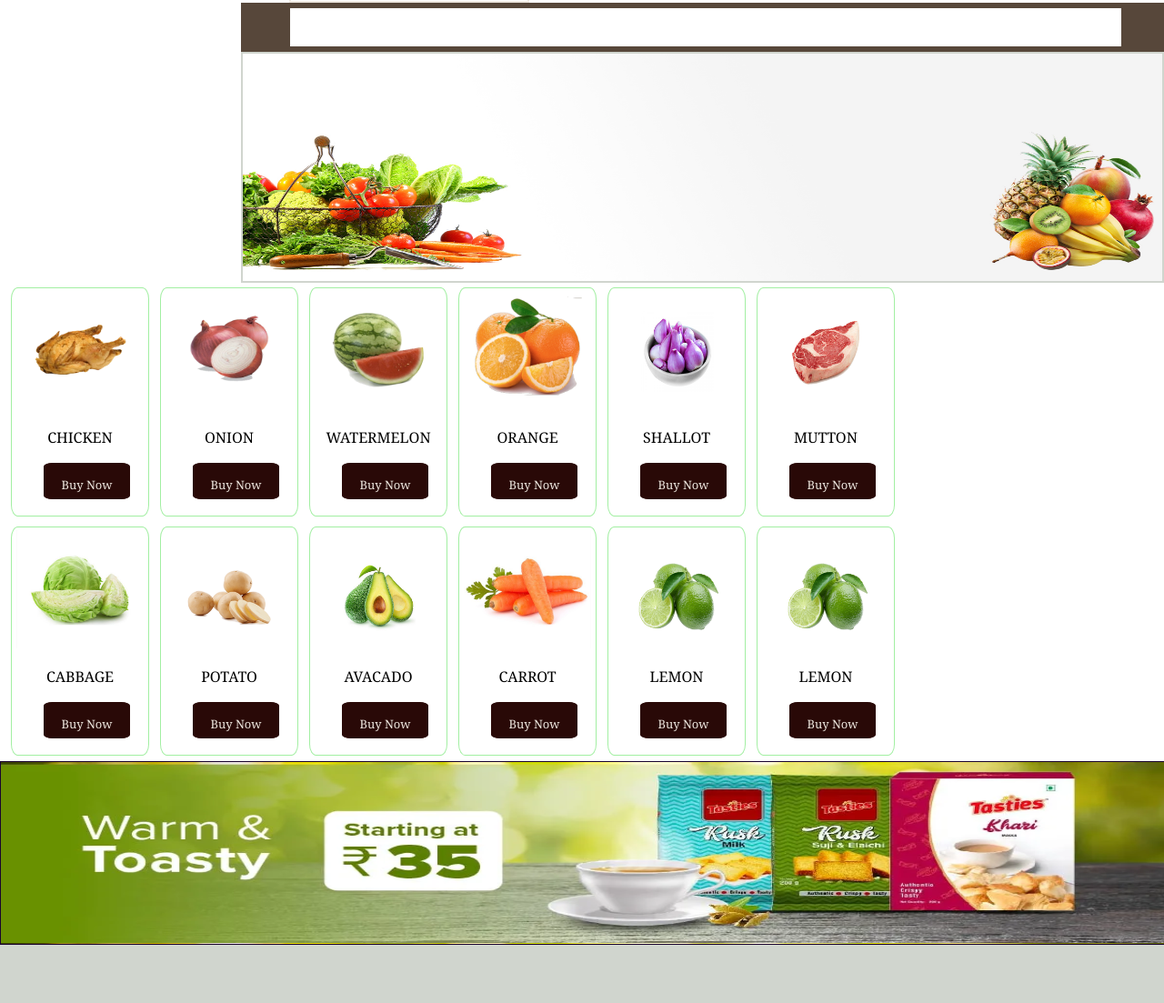
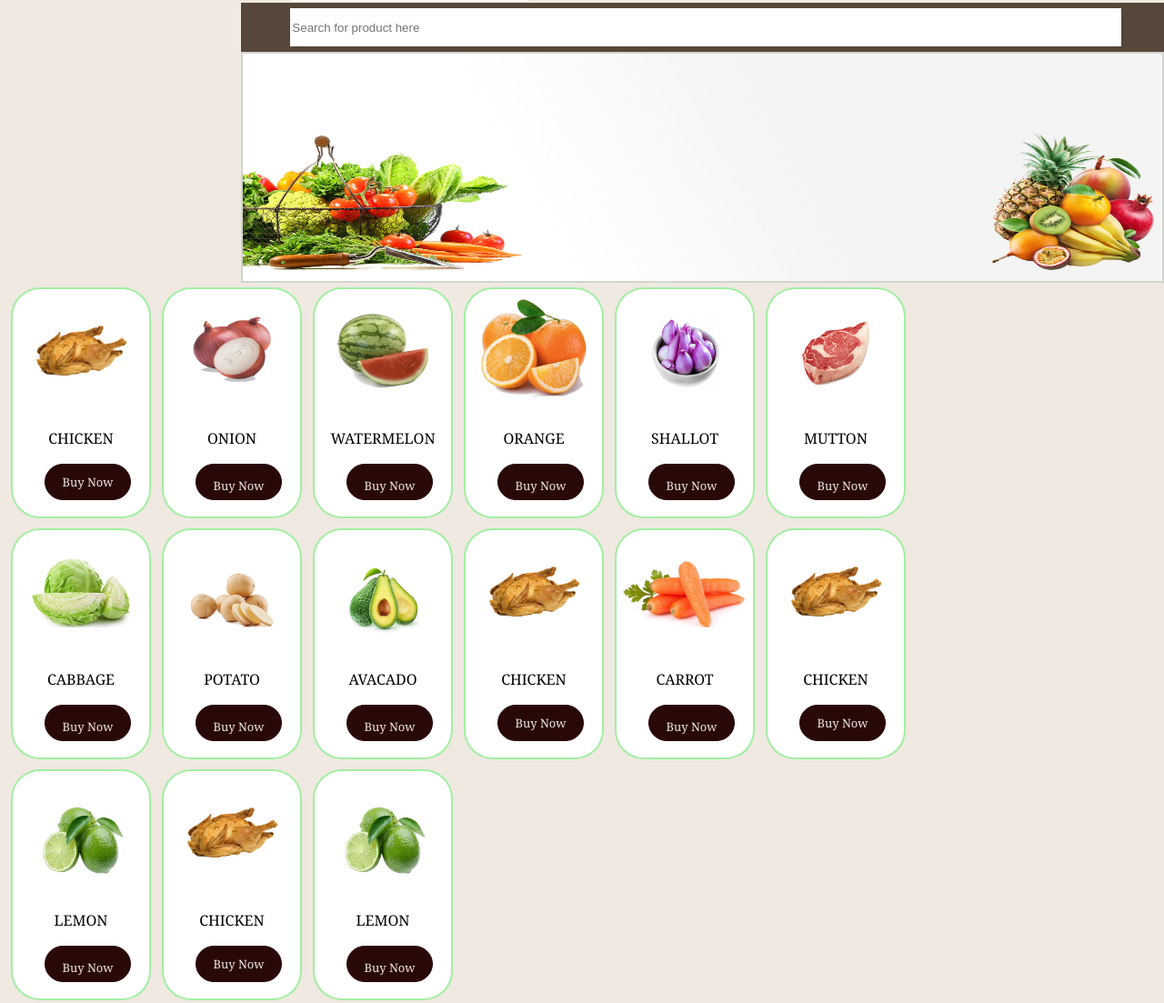
Before and after one commit to ajibha-hauva/ajibha_ecomwebsite, a plain HTML site: page index.html in a window 1280 px wide. Shown: the part 544-1647 px from the top of the page at 91% size. Drawn offline with Linux system fonts and the light colour scheme.

Commit message:
first commit

```diff
--- a/index.css
+++ b/index.css
@@ -1,6 +1,6 @@
 *
 body{
-    background: #fff;
+    background: #efe9e1;
     margin: auto;
 }
 
@@ -32,14 +32,12 @@ header{
 #nav a{
     font-size: 30px;
     color: #efe9e1;
+    text-transform: yellowgreen;
     float:right;
     margin-right: 5px;
     margin-top: 20px;
     justify-content: space-between;
     padding: 2px 1%;
-}
-.navbar{
-
 }
 
 /*search by category*/
@@ -95,8 +93,8 @@ header{
 }
 
 .container{
-    border: 1px double rgba(101, 228, 101, 0.605);
-    border-radius: 5%;
+    border: 2px solid rgba(101, 228, 101, 0.605);
+    border-radius: 2rem;
     background-color: white;
     height: 250px;
     width: 150px ;
@@ -108,6 +106,7 @@ header{
 
 .imgbox{
     border: 1px rgb(205, 220, 176);
+    border-radius: 5rem;
     margin-top: 3px;
     margin-left: 5px;
     height: 130px;
@@ -125,7 +124,7 @@ header{
 button{
     border: 1px double #290907;
     background-color: #290907;
-    border-radius: 10%;
+    border-radius: 4rem;
     height: 40px;
     width: 95px;
     font-family:Georgia, 'Times New Roman', Times, serif;
@@ -148,7 +147,7 @@ button{
     z-index: 1;
 }
 .deal1{
-    border: 1px  ;
+    /*border: 1px;*/
     background-image: url('slider\ banner\ 1\ \(1\).webp');
     background-size: 100% 199px;
     height: 200px;
--- a/index.html
+++ b/index.html
@@ -7,6 +7,7 @@
     <title>Online Bazaar</title>
     <link href="image/ob-Logo.png" rel="icon">
     <link href="index.css" rel="stylesheet">
+    <link href="index.js" rel=" ">
 
     <link rel="stylesheet" href="https://cdnjs.cloudflare.com/ajax/libs/font-awesome/4.7.0/css/font-awesome.min.css">
 
@@ -22,8 +23,14 @@
 
         <div id="nav">
             <nav class="navbar">
-                <a href="#home">
-                    <i class="fa fa-home" aria-hidden="true"></i>
+                <a href="#signup">
+                    <i class="fa fa-user-circle-o" aria-hidden="true"></i>
+                </a>
+                <a href="#cart">
+                    <i class="fa fa-shopping-cart" aria-hidden="true"></i>
+                </a>
+                <a href="#wishlist">
+                    <i class="fa fa-heart" aria-hidden="true"></i>
                 </a>
                 <a href="#locate me">
                     <i class="fa fa-map-marker" aria-hidden="true"></i>
@@ -31,22 +38,14 @@
                 <a href="#weather">
                     <i class="fa fa-sun-o" aria-hidden="true"></i>
                 </a>
-                <a href="#dark/light mode">
+                <a href="#dark-mode" class="dark-mode">
                     <i class="fa fa-lightbulb-o" aria-hidden="true"></i>
                 </a>
                 <a href="#search">
                     <i class="fa fa-search" aria-hidden="true"></i>
                 </a>
-                <a href="#wishlist">
-                    <i class="fa fa-heart" aria-hidden="true"></i>
-                </a>
-                <a href="#cart">
-                    <i class="fa fa-shopping-cart" aria-hidden="true"></i>
-                </a>
-                <a href="#signup">
-                    <i class="fa fa-user-circle-o" aria-hidden="true"></i>
-                </a>
-                <a href=" ">
+                <a href="#home">
+                    <i class="fa fa-home" aria-hidden="true"></i>
                 </a>
             </nav>
         </div>
@@ -60,7 +59,8 @@
 
 <!--searchbar-->
     <div class="searchbar">
-        <input type="text" id="searchproduct">
+        <input type="text" id="searchproduct" placeholder="Search for product here">
+
         </input>
 
     </div>
@@ -75,109 +75,130 @@
         <div class="productslist">
 
             <div class="container">
-                <img class="imgbox" src="image/cart-img-3.png">
+                <img class="imgbox" src="image/cart-img-3.png" alt="prdt">
                     <p class="productname">CHICKEN</p>
                 </img>
-                <button type="submit">
+                <button type="button">Buy Now</button>
+            </div>
+
+            <div class="container">
+                <img class="imgbox" src="image/cart-img-2.png" alt="prdt">
+                    <p class="productname">ONION</p>
+                </img>
+                <button type="button">
                     <p>Buy Now</p>
                 </button>
             </div>
 
             <div class="container">
-                <img class="imgbox" src="image/cart-img-2.png">
-                    <p class="productname">ONION</p>
+                <img class="imgbox" src="image/cart-img-1.png" alt="prdt">
+                    <p class="productname">WATERMELON</p>
                 </img>
-                <button type="submit">
+                <button type="button">
                     <p>Buy Now</p>
                 </button>
             </div>
 
             <div class="container">
-                <img class="imgbox" src="image/cart-img-1.png">
-                    <p class="productname">WATERMELON</p>
+                <img class="imgbox" src="image/product-1.png" alt="prdt">
+                    <p class="productname">ORANGE</p>
                 </img>
-                <button type="submit">
+                <button type="button">
                     <p>Buy Now</p>
                 </button>
             </div>
 
             <div class="container">
-                <img class="imgbox" src="image/product-1.png">
-                    <p class="productname">ORANGE</p>
+                <img class="imgbox" src="image/product-2.png" alt="prdt">
+                    <p class="productname">SHALLOT</p>
                 </img>
-                <button type="submit">
+                <button type="button">
                     <p>Buy Now</p>
                 </button>
             </div>
 
             <div class="container">
-                <img class="imgbox" src="image/product-2.png">
-                    <p class="productname">SHALLOT</p>
+                <img class="imgbox" src="image/product-3.png" alt="prdt">
+                    <p class="productname">MUTTON</p>
                 </img>
-                <button type="submit">
+                <button type="button">
                     <p>Buy Now</p>
                 </button>
             </div>
 
             <div class="container">
-                <img class="imgbox" src="image/product-3.png">
-                    <p class="productname">MUTTON</p>
+                <img class="imgbox" src="image/product-4.png" alt="prdt">
+                    <p class="productname">CABBAGE</p>
                 </img>
-                <button type="submit">
+                <button type="button">
                     <p>Buy Now</p>
                 </button>
             </div>
 
             <div class="container">
-                <img class="imgbox" src="image/product-4.png">
-                    <p class="productname">CABBAGE</p>
+                <img class="imgbox" src="image/product-5.png" alt="prdt">
+                    <p class="productname">POTATO</p>
                 </img>
-                <button type="submit">
+                <button type="button">
                     <p>Buy Now</p>
                 </button>
             </div>
 
             <div class="container">
-                <img class="imgbox" src="image/product-5.png">
-                    <p class="productname">POTATO</p>
+                <img class="imgbox" src="image/product-6.png" alt="prdt">
+                    <p class="productname">AVACADO</p>
                 </img>
-                <button type="submit">
+                <button type="button">
                     <p>Buy Now</p>
                 </button>
             </div>
 
             <div class="container">
-                <img class="imgbox" src="image/product-6.png">
-                    <p class="productname">AVACADO</p>
+                <img class="imgbox" src="image/cart-img-3.png" alt="prdt">
+                    <p class="productname">CHICKEN</p>
                 </img>
-                <button type="submit">
+                <button type="button">Buy Now</button>
+            </div>
+
+
+            <div class="container">
+                <img class="imgbox" src="image/product-7.png" alt="prdt">
+                    <p class="productname">CARROT</p>
+                </img>
+                <button type="button">
                     <p>Buy Now</p>
                 </button>
             </div>
 
             <div class="container">
-                <img class="imgbox" src="image/product-7.png">
-                    <p class="productname">CARROT</p>
+                <img class="imgbox" src="image/cart-img-3.png" alt="prdt">
+                    <p class="productname">CHICKEN</p>
                 </img>
-                <button type="submit">
+                <button type="button">Buy Now</button>
+            </div>
+
+
+            <div class="container">
+                <img class="imgbox" src="image/product-8.png" alt="prdt">
+                    <p class="productname">LEMON</p>
+                </img>
+                <button type="button">
                     <p>Buy Now</p>
                 </button>
             </div>
 
             <div class="container">
-                <img class="imgbox" src="image/product-8.png">
-                    <p class="productname">LEMON</p>
+                <img class="imgbox" src="image/cart-img-3.png" alt="prdt">
+                    <p class="productname">CHICKEN</p>
                 </img>
-                <button type="submit">
-                    <p>Buy Now</p>
-                </button>
+                <button type="button">Buy Now</button>
             </div>
 
             <div class="container">
-                <img class="imgbox" src="image/product-8.png">
+                <img class="imgbox" src="image/product-8.png" alt="prdt">
                     <p class="productname">LEMON</p>
                 </img>
-                <button type="submit">
+                <button type="button">
                     <p>Buy Now</p>
                 </button>
             </div>
@@ -200,7 +221,8 @@
 
     <footer>
         <div class="footer">
-
+            <h3>ABOUT COMPANY</h3>
+            <p>Lorem Ipsum is simply dummy text of the printing and typesetting industry. Lorem Ipsum has been the industry's standard dummy text ever since the 1500s, when an unknown printer took a galley of type and scrambled it to make a type specimen book. It has survived not only five centuries, but also the leap into electronic typesetting, remaining essentially unchanged. It was popularised in the 1960s with the release of Letraset sheets containing Lorem Ipsum passages, and more recently with desktop publishing software like Aldus PageMaker including versions of Lorem Ipsum.</p>
         </div>
     </footer>
 
@@ -212,7 +234,7 @@
 
 
 
-<script src="js/script.js"></script>
+<script src="js/index.js"></script>
 
 </body>
 
```
